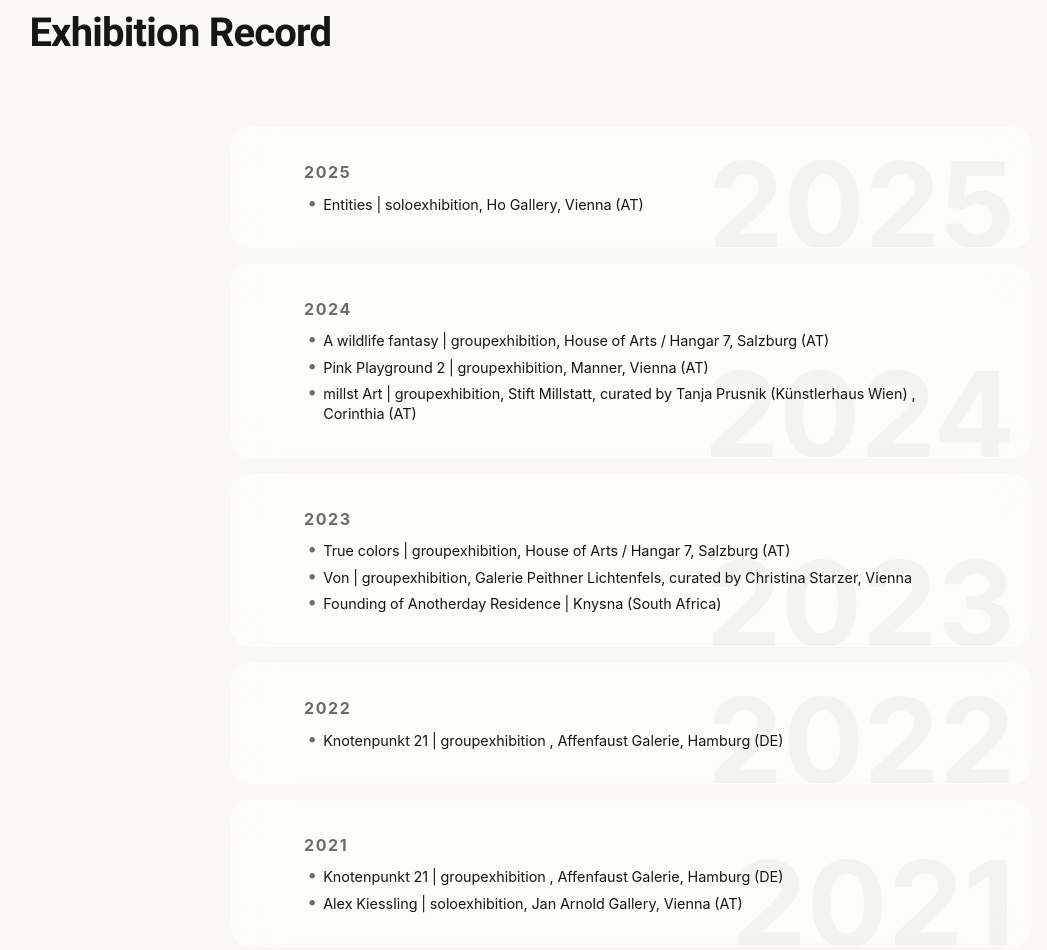
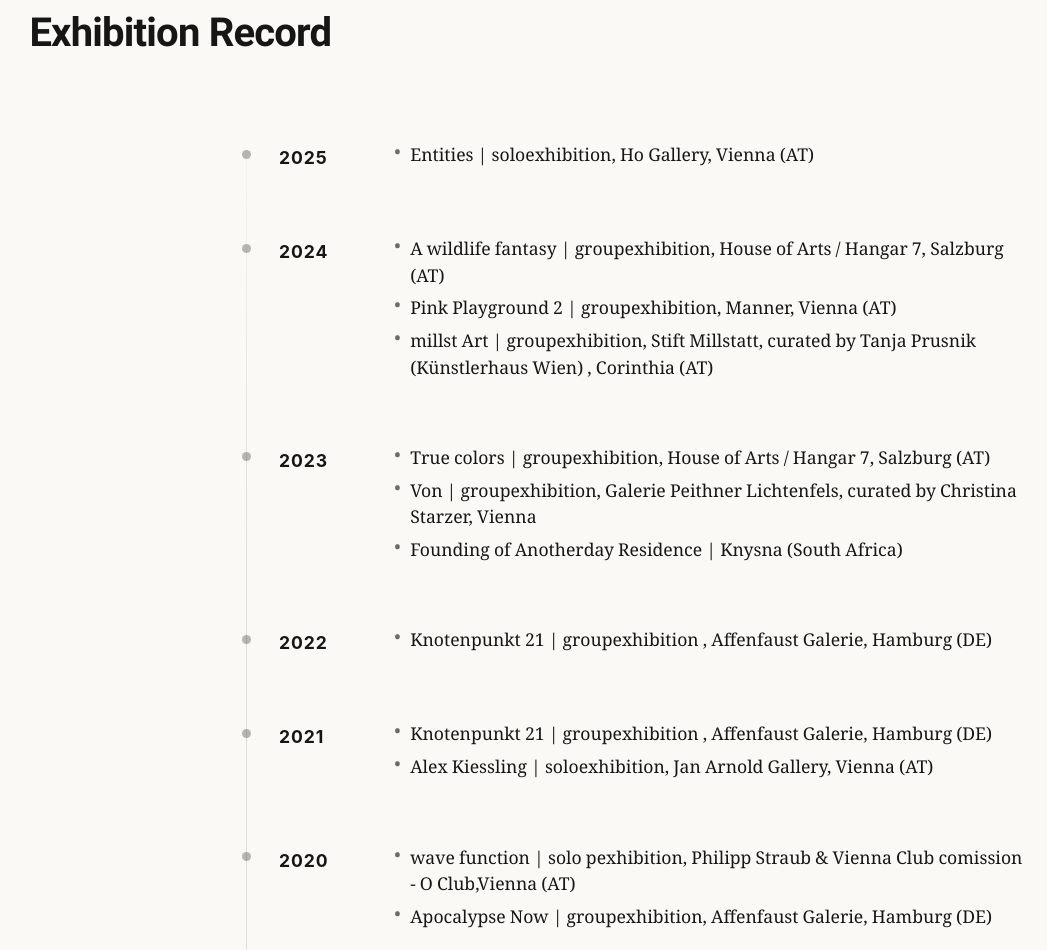
Before and after one commit to LeoAvramVie/alexKiessling, a website built with Vite: page en/vita/index.html in a window 1280 px wide. Shown: the part 1120-2070 px from the top of the page, without its empty margins (9-1056 px from the left). Built offline with nearby package versions, Linux system fonts and the light colour scheme.

Commit message:
feat: redesign detailed exhibition timeline (Ausstellungsverzeichnis) on Vita page as a vertical timeline line connecting years and events

```diff
--- a/src/css/style.css
+++ b/src/css/style.css
@@ -1181,60 +1181,75 @@
 .detailed-timeline-list {
   display: flex;
   flex-direction: column;
-  gap: var(--spacing-sm);
+  gap: var(--spacing-md);
   max-width: 800px;
   margin: 0 auto;
+  position: relative;
+  padding-left: 3rem; /* space for the timeline line */
+}
+
+/* Vertical connecting line */
+.detailed-timeline-list::before {
+  content: '';
+  position: absolute;
+  top: 1.5rem;
+  bottom: 1.5rem;
+  left: 15px; /* aligns line horizontally inside the padding-left */
+  width: 1px;
+  background: linear-gradient(180deg,
+    rgba(22, 22, 21, 0.02) 0%,
+    rgba(22, 22, 21, 0.12) 10%,
+    rgba(22, 22, 21, 0.12) 90%,
+    rgba(22, 22, 21, 0.02) 100%
+  );
+  pointer-events: none;
 }
 
 .timeline-row {
   position: relative;
-  background: var(--glass-bg);
-  backdrop-filter: var(--glass-blur);
-  -webkit-backdrop-filter: var(--glass-blur);
-  border: 1px solid var(--glass-border);
-  border-radius: var(--card-radius);
-  padding: var(--spacing-md) var(--spacing-lg);
-  box-shadow: 0 10px 30px rgba(0, 0, 0, 0.01);
+  width: 100%;
+  display: flex;
+  flex-direction: row;
+  align-items: flex-start;
+  gap: var(--spacing-md);
+  padding: var(--spacing-sm) 0;
   transition: var(--transition-smooth);
-  width: 100%;
-  overflow: hidden;
-}
-
-.timeline-row::before {
-  content: attr(data-year);
+}
+
+/* Timeline dot/node */
+.timeline-row::after {
+  content: '';
   position: absolute;
-  bottom: -20px;
-  right: 15px;
-  font-family: var(--font-sans);
-  font-size: 7.5rem;
-  font-weight: 700;
-  color: var(--text-ink);
-  opacity: 0.035;
-  pointer-events: none;
-  line-height: 1;
-  transition: var(--transition-smooth);
-}
-
-.timeline-row:hover {
-  background: var(--glass-bg-hover);
-  transform: translateY(-4px);
-  border-color: rgba(255, 255, 255, 0.85);
-  box-shadow: 0 15px 35px rgba(22, 22, 21, 0.03);
-}
-
-.timeline-row:hover::before {
-  opacity: 0.06;
-  transform: scale(1.05);
+  left: calc(-3rem + 11px);
+  top: 1.4rem;
+  width: 9px;
+  height: 9px;
+  border-radius: 50%;
+  background: rgba(22, 22, 21, 0.3);
+  border: 2px solid var(--bg-sand);
+  z-index: 2;
+  transition: all var(--transition-fast) ease;
+}
+
+.timeline-row:hover::after {
+  background: var(--text-ink);
+  transform: scale(1.3);
+  box-shadow: 0 0 8px rgba(22, 22, 21, 0.15);
 }
 
 .timeline-year {
   font-family: var(--font-sans);
   font-weight: 700;
-  font-size: 1rem;
+  font-size: 1.1rem;
   text-transform: uppercase;
-  letter-spacing: 0.1em;
-  color: var(--text-slate);
-  margin-bottom: var(--spacing-xs);
+  letter-spacing: 0.05em;
+  color: var(--text-ink);
+  min-width: 80px;
+  padding-top: 1px;
+}
+
+.timeline-body {
+  flex: 1;
 }
 
 .timeline-events-list {
@@ -1247,8 +1262,9 @@
 }
 
 .timeline-events-list li {
-  font-size: 0.9rem;
-  line-height: 1.4;
+  font-family: var(--font-serif);
+  font-size: 1.1rem;
+  line-height: 1.5;
   color: var(--text-ink);
   position: relative;
   padding-left: 1.2rem;
@@ -1260,8 +1276,31 @@
   left: 0.2rem;
   color: var(--text-slate);
   font-size: 1.1rem;
-  line-height: 1;
-}
+  line-height: 1.1;
+}
+
+/* Mobile responsive vertical timeline */
+@media (max-width: 576px) {
+  .detailed-timeline-list {
+    padding-left: 2rem;
+  }
+  .detailed-timeline-list::before {
+    left: 10px;
+  }
+  .timeline-row {
+    flex-direction: column;
+    gap: var(--spacing-xs);
+    padding: var(--spacing-xs) 0;
+  }
+  .timeline-row::after {
+    left: calc(-2rem + 6px);
+    top: 0.8rem;
+  }
+  .timeline-year {
+    min-width: auto;
+  }
+}
+
 
 /* --- 11. STATEMENTS EDITORIAL GLASS --- */
 .statements-list-container {
@@ -2183,14 +2222,6 @@
   }
 
   .statement-body-text {
-    font-size: 1.1rem;
-  }
-
-  .timeline-row::before {
-    font-size: 4.5rem;
-    bottom: -10px;
-    right: 10px;
-    opacity: 0.02;
   }
 }
 
```
